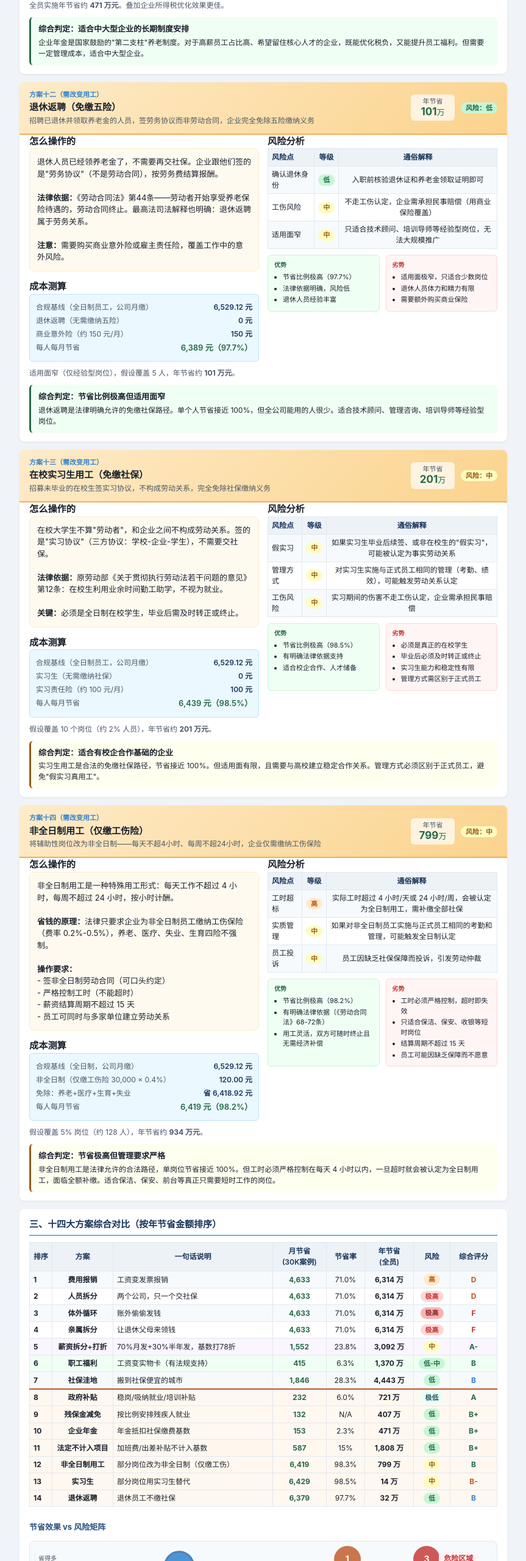
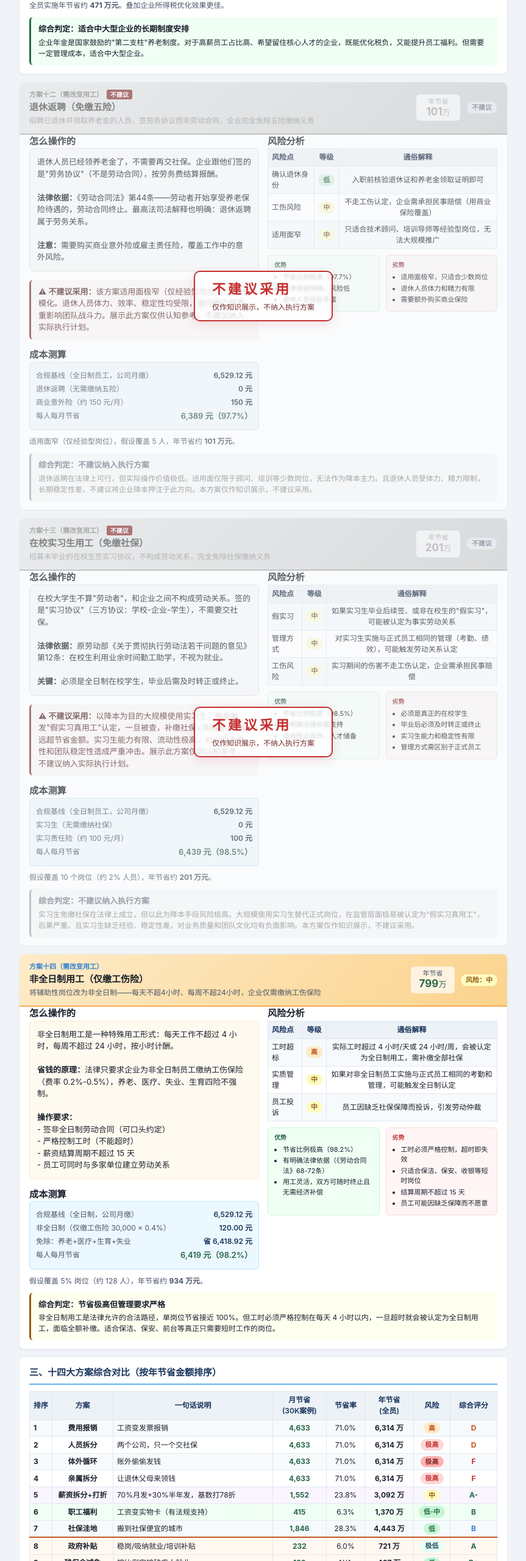
Before and after one commit to maofeifei146-max/shebao-compliance, a plain HTML site: page index.html in a window 1280 px wide. Shown: the part 8700-11260 px from the top of the page at 61% size, without its empty margins (208-1071 px from the left). Drawn offline with Linux system fonts and the light colour scheme.

Commit message:
方案十二/十三标灰+不建议采用

```diff
--- a/index.html
+++ b/index.html
@@ -991,29 +991,33 @@ td:first-child, th:first-child { text-align: left; }
 </div>
 
 <!-- ===== 方案十二：退休返聘 ===== -->
-<div class="method">
-  <div class="method-head" style="background:linear-gradient(135deg,#feebc8 0%,#fbd38d 100%);border-bottom:2px solid #f6ad55">
+<div style="position:relative">
+<div class="method" style="filter:grayscale(0.45);opacity:0.7">
+  <div class="method-head" style="background:linear-gradient(135deg,#e8e8e8 0%,#d0d0d0 100%);border-bottom:2px solid #b0b0b0">
     <div>
-        <div class="num">方案十二（需改变用工）</div>
-        <h2>退休返聘（免缴五险）</h2>
-        <div class="desc">招聘已退休并领取养老金的人员，签劳务协议而非劳动合同，企业完全免除五险缴纳义务</div>
+        <div class="num" style="color:#888">方案十二（需改变用工）<span style="margin-left:6px;background:#c53030;color:#fff;font-size:10px;padding:2px 6px;border-radius:3px;font-weight:600">不建议</span></div>
+        <h2 style="color:#555">退休返聘（免缴五险）</h2>
+        <div class="desc" style="color:#999">招聘已退休并领取养老金的人员，签劳务协议而非劳动合同，企业完全免除五险缴纳义务</div>
       </div>
     <div style="display:flex;align-items:center;gap:10px;flex-shrink:0">
       <div style="background:rgba(255,255,255,.7);border-radius:6px;padding:5px 10px;text-align:center;min-width:72px">
-        <div style="font-size:11px;color:var(--text-sec);line-height:1.2">年节省</div>
-        <div style="font-size:17px;font-weight:700;color:var(--green);line-height:1.2">101<span style="font-size:13px;font-weight:400">万</span></div>
-      </div>
-      <div style="text-align:right"><span class="risk risk-low">风险：低</span></div>
+        <div style="font-size:11px;color:#aaa;line-height:1.2">年节省</div>
+        <div style="font-size:17px;font-weight:700;color:#aaa;line-height:1.2">101<span style="font-size:13px;font-weight:400">万</span></div>
+      </div>
+      <div style="text-align:right"><span class="risk" style="background:#e2e8f0;color:#718096;border:1px solid #cbd5e0">不建议</span></div>
     </div>
   </div>
   <div class="method-body">
     <div class="cols">
       <div>
         <h3>怎么操作的</h3>
-        <div style="font-size:13px;padding:12px;background:#fffaf0;border-radius:8px;border:1px solid #feebc8;margin-bottom:14px">
+        <div style="font-size:13px;padding:12px;background:#f7f7f7;border-radius:8px;border:1px solid #ddd;margin-bottom:14px">
           退休人员已经领养老金了，不需要再交社保。企业跟他们签的是"劳务协议"（不是劳动合同），按劳务费结算报酬。<br><br>
           <strong>法律依据：</strong>《劳动合同法》第44条——劳动者开始享受养老保险待遇的，劳动合同终止。最高法司法解释也明确：退休返聘属于劳务关系。<br><br>
           <strong>注意：</strong>需要购买商业意外险或雇主责任险，覆盖工作中的意外风险。
+        </div>
+        <div style="font-size:13px;padding:10px 12px;background:#fff5f5;border-radius:6px;border-left:3px solid #c53030;margin-bottom:14px;color:#742a2a">
+          <strong>⚠ 不建议采用：</strong>该方案适用面极窄（仅经验型岗位），无法规模化。退休人员体力、效率、稳定性均受限，强行推广将严重影响团队战斗力。展示此方案仅供认知参考，不建议纳入实际执行计划。
         </div>
         <h3>成本测算</h3>
         <div class="cost-highlight">
@@ -1040,37 +1044,49 @@ td:first-child, th:first-child { text-align: left; }
         </div>
       </div>
     </div>
-    <div class="verdict verdict-ok">
-      <strong>综合判定：节省比例极高但适用面窄</strong>
-      退休返聘是法律明确允许的免缴社保路径。单个人节省接近 100%，但全公司能用的人很少。适合技术顾问、管理咨询、培训导师等经验型岗位。
-    </div>
-  </div>
+    <div class="verdict" style="background:#f7f7f7;border-left:3px solid #a0aec0;color:#718096">
+      <strong style="color:#718096">综合判定：不建议纳入执行方案</strong>
+      <span style="color:#888">退休返聘在法律上可行，但实际操作价值极低。适用面仅限于顾问、培训等少数岗位，无法作为降本主力。且退休人员受体力、精力限制，长期稳定性差，不建议将企业降本押注于此方向。本方案仅作知识展示，不建议采用。</span>
+    </div>
+  </div>
+</div>
+<!-- 不建议遮罩 -->
+<div style="position:absolute;top:0;left:0;right:0;bottom:0;pointer-events:none;display:flex;align-items:center;justify-content:center;z-index:10">
+  <div style="background:rgba(255,255,255,0.75);border:2px solid #c53030;border-radius:10px;padding:12px 28px;backdrop-filter:blur(1px);box-shadow:0 4px 16px rgba(197,48,48,0.15)">
+    <div style="font-size:22px;font-weight:800;color:#c53030;letter-spacing:4px">不建议采用</div>
+    <div style="font-size:12px;color:#742a2a;text-align:center;margin-top:4px">仅作知识展示，不纳入执行方案</div>
+  </div>
+</div>
 </div>
 
 <!-- ===== 方案十三：在校实习生 ===== -->
-<div class="method">
-  <div class="method-head" style="background:linear-gradient(135deg,#feebc8 0%,#fbd38d 100%);border-bottom:2px solid #f6ad55">
+<div style="position:relative">
+<div class="method" style="filter:grayscale(0.45);opacity:0.7">
+  <div class="method-head" style="background:linear-gradient(135deg,#e8e8e8 0%,#d0d0d0 100%);border-bottom:2px solid #b0b0b0">
     <div>
-        <div class="num">方案十三（需改变用工）</div>
-        <h2>在校实习生用工（免缴社保）</h2>
-        <div class="desc">招募未毕业的在校生签实习协议，不构成劳动关系，完全免除社保缴纳义务</div>
+        <div class="num" style="color:#888">方案十三（需改变用工）<span style="margin-left:6px;background:#c53030;color:#fff;font-size:10px;padding:2px 6px;border-radius:3px;font-weight:600">不建议</span></div>
+        <h2 style="color:#555">在校实习生用工（免缴社保）</h2>
+        <div class="desc" style="color:#999">招募未毕业的在校生签实习协议，不构成劳动关系，完全免除社保缴纳义务</div>
       </div>
     <div style="display:flex;align-items:center;gap:10px;flex-shrink:0">
       <div style="background:rgba(255,255,255,.7);border-radius:6px;padding:5px 10px;text-align:center;min-width:72px">
-        <div style="font-size:11px;color:var(--text-sec);line-height:1.2">年节省</div>
-        <div style="font-size:17px;font-weight:700;color:var(--green);line-height:1.2">201<span style="font-size:13px;font-weight:400">万</span></div>
-      </div>
-      <div style="text-align:right"><span class="risk risk-med">风险：中</span></div>
+        <div style="font-size:11px;color:#aaa;line-height:1.2">年节省</div>
+        <div style="font-size:17px;font-weight:700;color:#aaa;line-height:1.2">201<span style="font-size:13px;font-weight:400">万</span></div>
+      </div>
+      <div style="text-align:right"><span class="risk" style="background:#e2e8f0;color:#718096;border:1px solid #cbd5e0">不建议</span></div>
     </div>
   </div>
   <div class="method-body">
     <div class="cols">
       <div>
         <h3>怎么操作的</h3>
-        <div style="font-size:13px;padding:12px;background:#fffaf0;border-radius:8px;border:1px solid #feebc8;margin-bottom:14px">
+        <div style="font-size:13px;padding:12px;background:#f7f7f7;border-radius:8px;border:1px solid #ddd;margin-bottom:14px">
           在校大学生不算"劳动者"，和企业之间不构成劳动关系。签的是"实习协议"（三方协议：学校-企业-学生），不需要交社保。<br><br>
           <strong>法律依据：</strong>原劳动部《关于贯彻执行劳动法若干问题的意见》第12条：在校生利用业余时间勤工助学，不视为就业。<br><br>
           <strong>关键：</strong>必须是全日制在校学生，毕业后需及时转正或终止。
+        </div>
+        <div style="font-size:13px;padding:10px 12px;background:#fff5f5;border-radius:6px;border-left:3px solid #c53030;margin-bottom:14px;color:#742a2a">
+          <strong>⚠ 不建议采用：</strong>以降本为目的大规模使用实习生，极易触发"假实习真用工"认定，一旦被查，补缴社保+滞纳金+罚款远超节省金额。实习生能力有限、流动性极高，对业务连续性和团队稳定性造成严重冲击。展示此方案仅供认知参考，不建议纳入实际执行计划。
         </div>
         <h3>成本测算</h3>
         <div class="cost-highlight">
@@ -1097,11 +1113,19 @@ td:first-child, th:first-child { text-align: left; }
         </div>
       </div>
     </div>
-    <div class="verdict verdict-warn">
-      <strong>综合判定：适合有校企合作基础的企业</strong>
-      实习生用工是合法的免缴社保路径，节省接近 100%。但适用面有限，且需要与高校建立稳定合作关系。管理方式必须区别于正式员工，避免"假实习真用工"。
-    </div>
-  </div>
+    <div class="verdict" style="background:#f7f7f7;border-left:3px solid #a0aec0;color:#718096">
+      <strong style="color:#718096">综合判定：不建议纳入执行方案</strong>
+      <span style="color:#888">实习生免缴社保在法律上成立，但以此为降本手段风险极高。大规模使用实习生替代正式岗位，在监管层面极易被认定为"假实习真用工"，后果严重。且实习生缺乏经验、稳定性差，对业务质量和团队文化均有负面影响。本方案仅作知识展示，不建议采用。</span>
+    </div>
+  </div>
+</div>
+<!-- 不建议遮罩 -->
+<div style="position:absolute;top:0;left:0;right:0;bottom:0;pointer-events:none;display:flex;align-items:center;justify-content:center;z-index:10">
+  <div style="background:rgba(255,255,255,0.75);border:2px solid #c53030;border-radius:10px;padding:12px 28px;backdrop-filter:blur(1px);box-shadow:0 4px 16px rgba(197,48,48,0.15)">
+    <div style="font-size:22px;font-weight:800;color:#c53030;letter-spacing:4px">不建议采用</div>
+    <div style="font-size:12px;color:#742a2a;text-align:center;margin-top:4px">仅作知识展示，不纳入执行方案</div>
+  </div>
+</div>
 </div>
 
 <!-- ===== 方案十四：非全日制用工 ===== -->
@@ -1301,25 +1325,25 @@ td:first-child, th:first-child { text-align: left; }
       <td><span class="risk risk-med">中</span></td>
       <td style="font-weight:700;color:var(--green)">B</td>
     </tr>
-    <tr style="background:#fff8f0">
-      <td style="font-weight:700">13</td>
-      <td style="font-weight:600">实习生</td>
-      <td style="text-align:left;font-size:12px">部分岗位用实习生替代</td>
-      <td style="color:var(--green);font-weight:700">6,429</td>
-      <td>98.5%</td>
-      <td style="font-weight:700">14 万</td>
-      <td><span class="risk risk-med">中</span></td>
-      <td style="font-weight:700;color:var(--orange)">B-</td>
-    </tr>
-    <tr style="background:#fff8f0">
-      <td style="font-weight:700">14</td>
-      <td style="font-weight:600">退休返聘</td>
-      <td style="text-align:left;font-size:12px">退休员工不缴社保</td>
-      <td style="color:var(--green);font-weight:700">6,379</td>
-      <td>97.7%</td>
-      <td style="font-weight:700">32 万</td>
-      <td><span class="risk risk-low">低</span></td>
-      <td style="font-weight:700;color:var(--accent)">B</td>
+    <tr style="background:#f5f5f5;opacity:0.55">
+      <td style="font-weight:700;color:#999">13</td>
+      <td style="font-weight:600;color:#888">实习生 <span style="font-size:10px;background:#e2e8f0;color:#718096;padding:1px 5px;border-radius:3px">不建议</span></td>
+      <td style="text-align:left;font-size:12px;color:#999">部分岗位用实习生替代</td>
+      <td style="color:#aaa;font-weight:700">6,429</td>
+      <td style="color:#aaa">98.5%</td>
+      <td style="font-weight:700;color:#aaa">14 万</td>
+      <td><span style="background:#e2e8f0;color:#718096;border:1px solid #cbd5e0;font-size:11px;padding:2px 6px;border-radius:4px">不建议</span></td>
+      <td style="font-weight:700;color:#aaa">—</td>
+    </tr>
+    <tr style="background:#f5f5f5;opacity:0.55">
+      <td style="font-weight:700;color:#999">14</td>
+      <td style="font-weight:600;color:#888">退休返聘 <span style="font-size:10px;background:#e2e8f0;color:#718096;padding:1px 5px;border-radius:3px">不建议</span></td>
+      <td style="text-align:left;font-size:12px;color:#999">退休员工不缴社保</td>
+      <td style="color:#aaa;font-weight:700">6,379</td>
+      <td style="color:#aaa">97.7%</td>
+      <td style="font-weight:700;color:#aaa">32 万</td>
+      <td><span style="background:#e2e8f0;color:#718096;border:1px solid #cbd5e0;font-size:11px;padding:2px 6px;border-radius:4px">不建议</span></td>
+      <td style="font-weight:700;color:#aaa">—</td>
     </tr>
   </table>
 
@@ -1384,13 +1408,13 @@ td:first-child, th:first-child { text-align: left; }
       <div style="width:34px;height:34px;border-radius:50%;background:#ed8936;opacity:.8;display:flex;align-items:center;justify-content:center;color:#fff;font-weight:700;font-size:12px;border:2px dashed #c05621">12</div>
       <div style="font-size:10px;margin-top:2px">非全日制</div>
     </div>
-    <div style="position:absolute;left:48%;top:88%;transform:translate(-50%,-50%);text-align:center">
-      <div style="width:30px;height:30px;border-radius:50%;background:#ed8936;opacity:.8;display:flex;align-items:center;justify-content:center;color:#fff;font-weight:700;font-size:11px;border:2px dashed #c05621">13</div>
-      <div style="font-size:10px;margin-top:2px">实习生</div>
-    </div>
-    <div style="position:absolute;left:10%;top:90%;transform:translate(-50%,-50%);text-align:center">
-      <div style="width:30px;height:30px;border-radius:50%;background:#4299e1;opacity:.8;display:flex;align-items:center;justify-content:center;color:#fff;font-weight:700;font-size:11px;border:2px dashed #2b6cb0">14</div>
-      <div style="font-size:10px;margin-top:2px">退休返聘</div>
+    <div style="position:absolute;left:48%;top:88%;transform:translate(-50%,-50%);text-align:center;opacity:0.35">
+      <div style="width:30px;height:30px;border-radius:50%;background:#a0aec0;display:flex;align-items:center;justify-content:center;color:#fff;font-weight:700;font-size:11px;border:2px dashed #718096">13</div>
+      <div style="font-size:10px;margin-top:2px;color:#999">实习生</div>
+    </div>
+    <div style="position:absolute;left:10%;top:90%;transform:translate(-50%,-50%);text-align:center;opacity:0.35">
+      <div style="width:30px;height:30px;border-radius:50%;background:#a0aec0;display:flex;align-items:center;justify-content:center;color:#fff;font-weight:700;font-size:11px;border:2px dashed #718096">14</div>
+      <div style="font-size:10px;margin-top:2px;color:#999">退休返聘</div>
     </div>
 
     <div style="position:absolute;left:14%;top:58%;font-size:12px;color:var(--green);font-weight:700;background:#f0fff4;padding:2px 8px;border-radius:4px">安全区域</div>
@@ -1520,27 +1544,27 @@ td:first-child, th:first-child { text-align: left; }
       <td><span class="risk risk-med">中</span></td>
       <td>补缴全部社保 + 罚款</td>
     </tr>
-    <tr style="background:#fff8f0">
-      <td style="font-weight:700">13</td>
-      <td style="font-weight:600">实习生</td>
-      <td>4*</td>
-      <td style="color:var(--green);font-weight:700">14 万</td>
-      <td><span class="risk risk-med">中</span></td>
-      <td><span class="risk risk-med">中</span></td>
-      <td>认定为事实劳动关系需补缴</td>
-    </tr>
-    <tr style="background:#fff8f0">
-      <td style="font-weight:700">14</td>
-      <td style="font-weight:600">退休返聘</td>
+    <tr style="background:#f5f5f5;opacity:0.55">
+      <td style="font-weight:700;color:#999">13</td>
+      <td style="font-weight:600;color:#888">实习生 <span style="font-size:10px;background:#e2e8f0;color:#718096;padding:1px 5px;border-radius:3px">不建议</span></td>
+      <td style="color:#aaa">4*</td>
+      <td style="color:#aaa;font-weight:700">14 万</td>
+      <td><span style="background:#e2e8f0;color:#718096;border:1px solid #cbd5e0;font-size:11px;padding:2px 6px;border-radius:4px">不建议</span></td>
+      <td><span style="background:#e2e8f0;color:#718096;border:1px solid #cbd5e0;font-size:11px;padding:2px 6px;border-radius:4px">不建议</span></td>
+      <td style="color:#aaa">认定为事实劳动关系需补缴</td>
+    </tr>
+    <tr style="background:#f5f5f5;opacity:0.55">
+      <td style="font-weight:700;color:#999">14</td>
+      <td style="font-weight:600;color:#888">退休返聘 <span style="font-size:10px;background:#e2e8f0;color:#718096;padding:1px 5px;border-radius:3px">不建议</span></td>
       <td>11*</td>
-      <td style="color:var(--green);font-weight:700">32 万</td>
+      <td style="color:#aaa;font-weight:700">32 万</td>
       <td><span class="risk risk-low">低</span></td>
       <td><span class="risk risk-vlow">极低</span></td>
       <td>无处罚（合法用工形式）</td>
     </tr>
   </table>
   <div style="font-size:12px;color:var(--text-sec);margin-top:8px">
-    * 方案五（职工福利）受 14% 福利总额上限约束；方案六（社保洼地）按 15% 费率测算；方案七（薪资拆分）基于 70% 月发 + 30% 半年度拆分，人均月省 1,004 元；方案 12（非全日制）仅适用于 5% 岗位，人均月省 260 元为全员平均；方案 13（实习生）仅覆盖 10 个岗位；方案 14（退休返聘）仅覆盖 1% 岗位。
+    * 方案五（职工福利）受 14% 福利总额上限约束；方案六（社保洼地）按 15% 费率测算；方案七（薪资拆分）基于 70% 月发 + 30% 半年度拆分，人均月省 1,004 元；方案十二（退休返聘）和方案十三（实习生）不建议采用，仅作知识展示；方案十四（非全日制）仅适用于 5% 岗位，人均月省 260 元为全员平均。
   </div>
 </div>
 
@@ -1563,13 +1587,14 @@ td:first-child, th:first-child { text-align: left; }
       年省 721 万，风险极低。稳岗补贴、吸纳就业补贴、培训补贴等均有政策依据，合法合规。难点在于需主动申请且审批周期较长，建议指定专人跟进政策窗口。与方案七叠加使用效果最佳。
     </div>
     <div class="verdict verdict-ok" style="margin:0;border-left-color:#4299e1;background:#ebf8ff">
-      <strong>配套使用：方案十一（法定不计入项目）</strong>
-      年省 1,808 万，风险低。加班费、出差津贴等依法不计入缴费基数，只需在工资结构中明确列示。建议与方案七配合，进一步压低社保基数。企业年金（方案十）和残保金减免（方案九）也可作为补充手段。
-    </div>
-  </div>
-  <div class="verdict verdict-warn" style="margin-top:16px">
-    <strong>补充：方案六（社保洼地）+ 方案十二至十四（改变用工形式）</strong>
-    社保洼地（方案六）按 15% 费率测算可年省 4,443 万，是所有不改变用工方案中节省最多的，但需要在洼地城市设立实体公司，落地成本高。非全日制（方案十二）、实习生（方案十三）、退休返聘（方案十四）虽能节省 97%+ 的社保，但需要改变用工状态：非全日制每日不超 4 小时、实习生需学校合作、退休返聘适用面窄。这些方案适合特定岗位而非全员推广，可与主力方案组合使用。
+      <strong>配套使用：法定不计入项目 + 企业年金 + 残保金减免</strong>
+      法定不计入项目年省 1,808 万，风险低。加班费、出差津贴等依法不计入缴费基数，只需在工资结构中明确列示。建议与薪资拆分配合，进一步压低社保基数。企业年金和残保金减免也可作为补充手段。
+    </div>
+  </div>
+  <div class="verdict" style="margin-top:16px;background:#f7f7f7;border-left:3px solid #a0aec0">
+    <strong style="color:#718096">补充：方案六（社保洼地）+ 改变用工形式方案</strong>
+    <span style="color:#888">社保洼地（方案六）按 15% 费率测算可年省 4,443 万，是所有不改变用工方案中节省最多的，但需要在洼地城市设立实体公司，落地成本高。非全日制用工可与主力方案组合使用，适合特定岗位。</span><br>
+    <span style="color:#c53030;font-weight:600">方案十二（退休返聘）和方案十三（实习生）不建议采用</span><span style="color:#888">——两者虽能节省 97%+ 社保，但适用面极窄、落地风险高。退休返聘仅适合少数顾问类岗位，无法规模化；实习生以降本为目的大规模使用，极易被认定为"假实习真用工"，补缴+罚款远超节省。这两个方案仅作知识展示，不纳入实际执行计划。</span>
   </div>
   <div class="verdict verdict-danger" style="margin-top:16px">
     <strong>警告：方案一至四均不建议大规模使用</strong>
```
